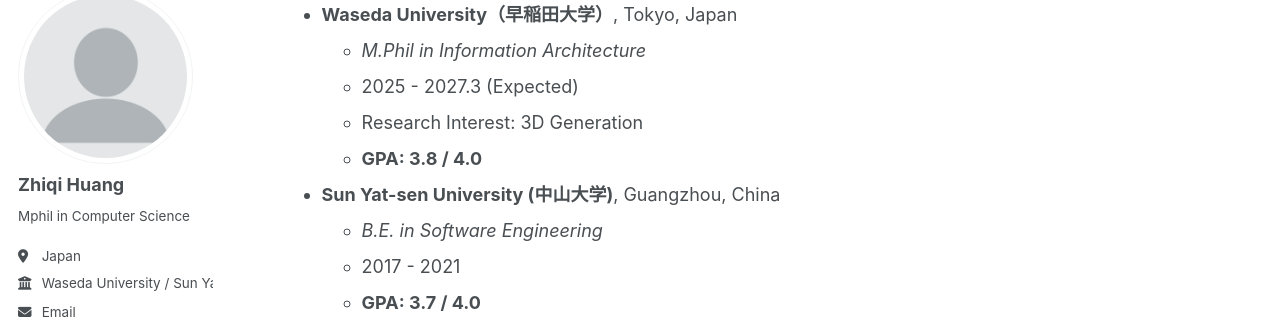
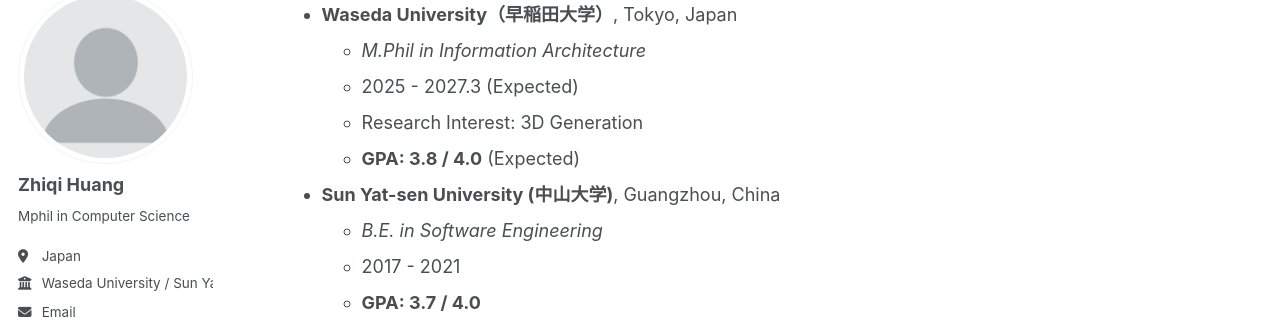
Before and after one commit to huang-zhiqi/huang-zhiqi.github.io, a Jekyll site: the page built from _pages/about.md, in a window 1280 px wide and 900 px high, scrolled down 393 px. Shown: the part 112-444 px from the top of the window. Built offline with Jekyll 4.4.1, drawn with Linux system fonts in a browser that asks for light colours; some web fonts are replaced; a script bundle is joined from its source files by our own code; library files that are not in the unit come from our copies.

Commit message:
update GPA

```diff
--- a/_pages/about.md
+++ b/_pages/about.md
@@ -22,7 +22,7 @@
   * *M.Phil in Information Architecture*
   * 2025 - 2027.3 (Expected)
   * Research Interest: 3D Generation
-  * **GPA: 3.8 / 4.0**
+  * **GPA: 3.8 / 4.0** (Expected)
 
 * **Sun Yat-sen University (中山大学)**, Guangzhou, China
   * *B.E. in Software Engineering*
```
